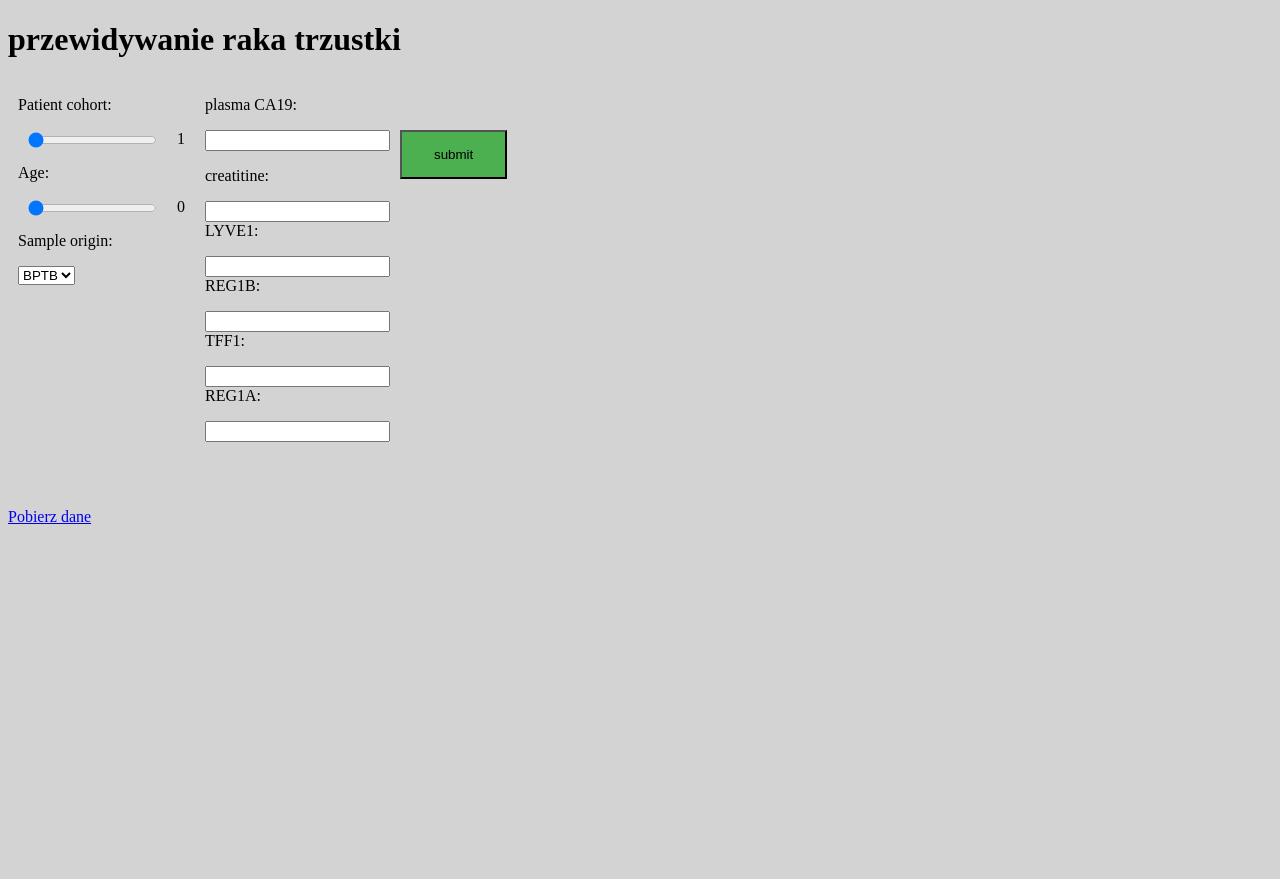
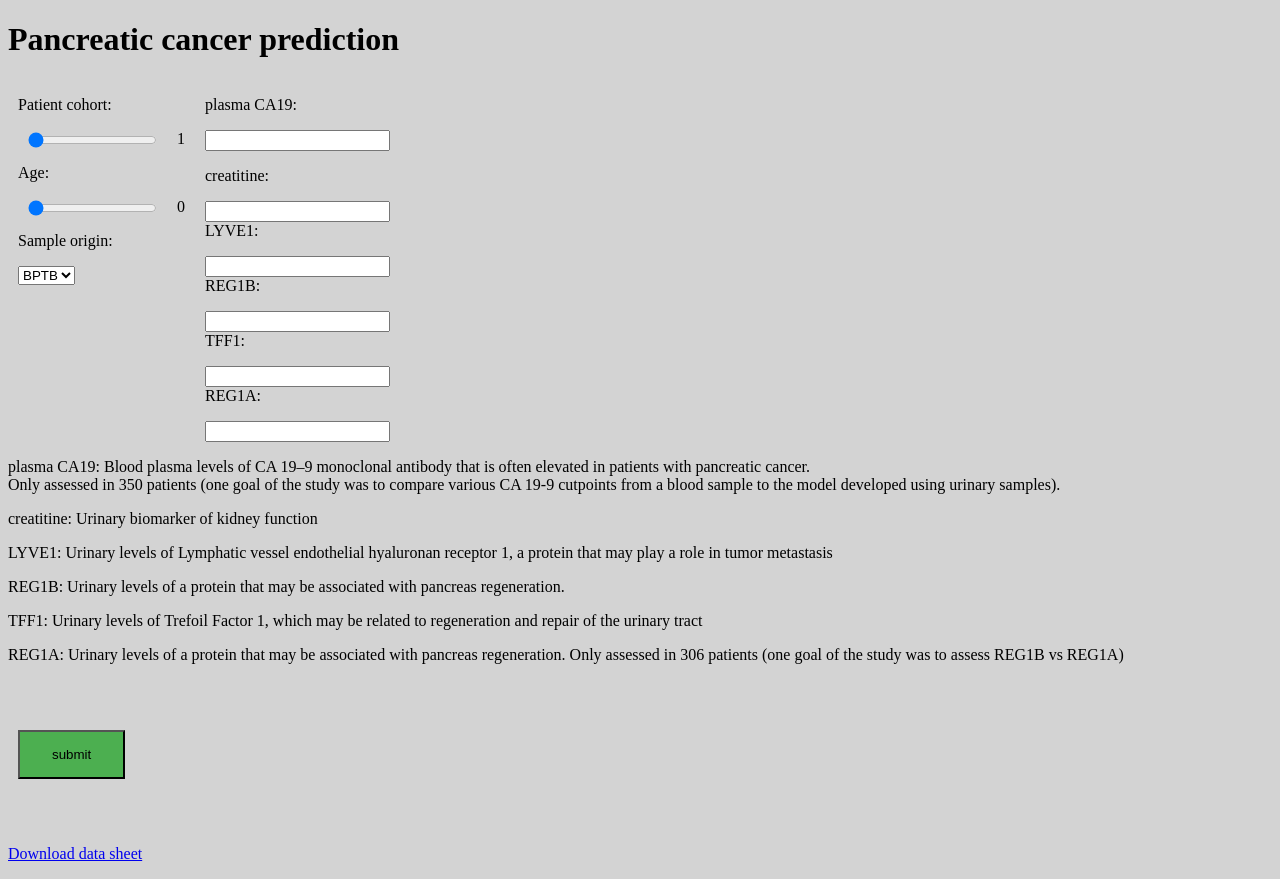
Before and after one commit to s18417/suml_pro_pancreas, a Flask app: template templates/form.html in a window 1280 px wide. Before the commit the page ends 524 px from the top, so only its background shows below. Run offline with Flask 2, Linux system fonts and the light colour scheme; the template is opened without the code that fills it, so the values that code supplies are empty.

Commit message:
minor fixes

```diff
--- a/static/style.css
+++ b/static/style.css
@@ -23,8 +23,12 @@ tr:nth-child(even) {background-color:#f2f2f2; }
     background-color: #4CAF50;
     margin-top: 50px;
     margin-left: 10px;
+    float: left;
 }
 tr:first-child{border: 1px solid black}
 body{
     background: lightgray;
 }
+.line3{
+    float:left
+}
--- a/templates/form.html
+++ b/templates/form.html
@@ -8,7 +8,7 @@
    <p >Age:</p>
     <p><input class="line1"  type="range" value="0" min="0" max="150" oninput="age_range_out.value = this.value" name="age"> <output name="age_range_out" id="age_range_out">0</output></p>
     <p >Sample origin:</p>
-    <p c>
+    <p >
         <select   name="sample_origin">
             <option value="1" >BPTB</option>
             <option value="2" >LIV</option>
@@ -31,7 +31,17 @@
     <p >REG1A:</p>
     <p ><input class="line2"  type="number" name="REG1A" min="-1"  step="any" required></p>
 </div>
+
+    <div class="line3">
+        <p>plasma CA19: Blood plasma levels of CA 19–9 monoclonal antibody that is often elevated in patients with pancreatic cancer.
+          <br>Only assessed in 350 patients (one goal of the study was to compare various CA 19-9 cutpoints from a blood sample to the model developed using urinary samples). </p>
+        <p>creatitine: Urinary biomarker of kidney function</p>
+        <p>LYVE1: Urinary levels of Lymphatic vessel endothelial hyaluronan receptor 1, a protein that may play a role in tumor metastasis</p>
+        <p>REG1B: Urinary levels of a protein that may be associated with pancreas regeneration.</p>
+        <p>TFF1: Urinary levels of Trefoil Factor 1, which may be related to regeneration and repair of the urinary tract</p>
+        <p>REG1A: Urinary levels of a protein that may be associated with pancreas regeneration. Only assessed in 306 patients (one goal of the study was to assess REG1B vs REG1A)</p>
     <p><input type="submit" class="submit_butt"  value="submit"></p>
+    </div>
 </form>
 <row style = "width: 100%; display: flex; justify-content: center;">
 <table class="table">
@@ -45,7 +55,7 @@
     {% endfor %}
 </table>
 </row>
-    <p><a href="{{ url_for('downloadFile') }}">Pobierz dane</a></p>
+    <p><a href="{{ url_for('downloadFile') }}">Download data sheet</a></p>
 
 
 {% endblock %}
--- a/templates/index.html
+++ b/templates/index.html
@@ -7,7 +7,7 @@
     <title>{% block title %}{% endblock %}</title>
 </head>
 <body>
-    <h1>przewidywanie raka trzustki</h1>
+    <h1>Pancreatic cancer prediction </h1>
 {% block content %}
 {% endblock %}
 </body>
```
